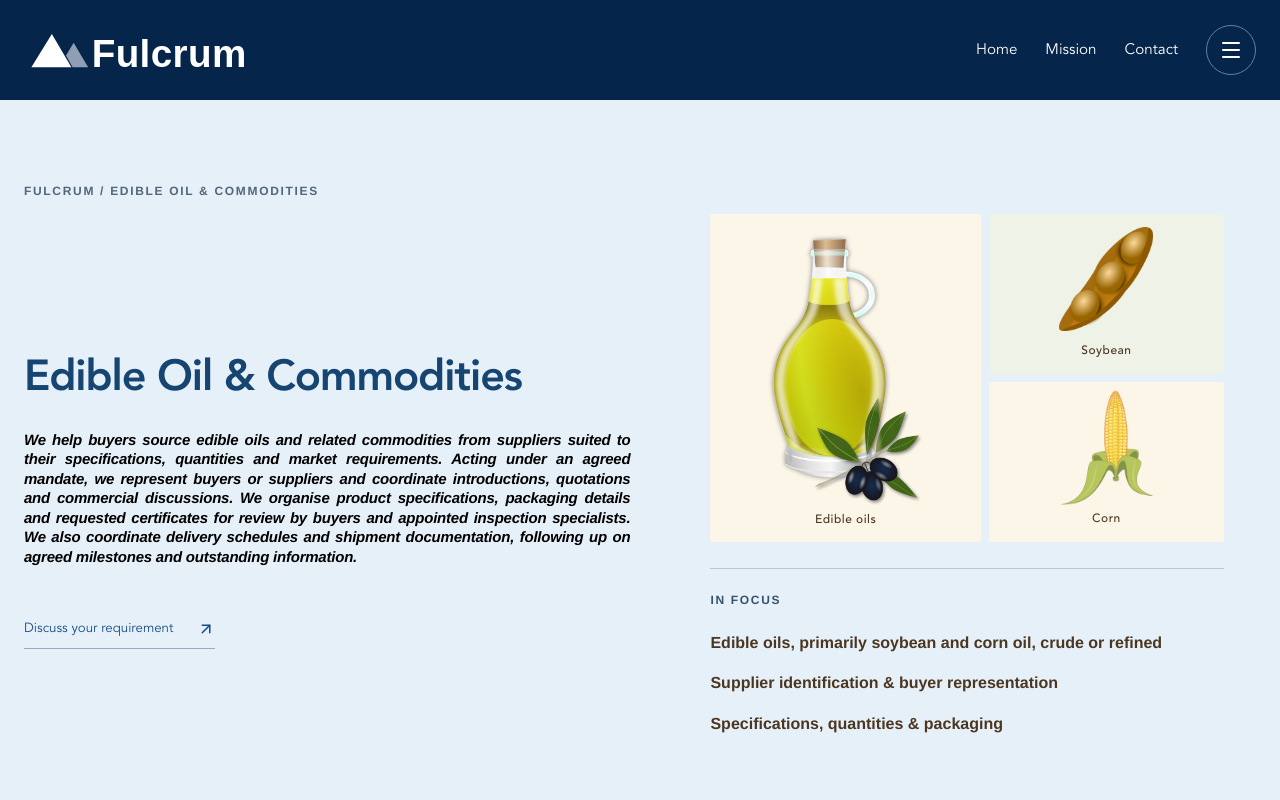
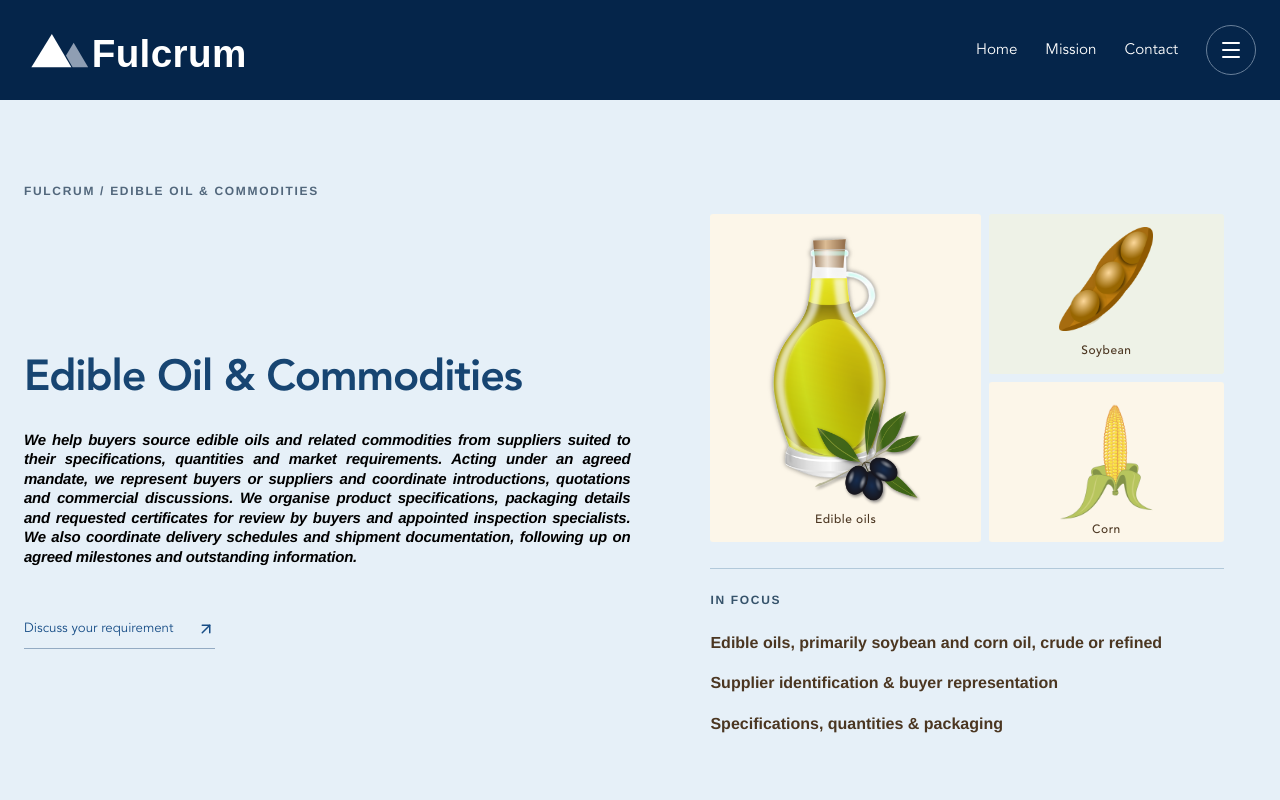
Before and after one commit to ayazkhan27/fulcrum-site, a Next.js app: page /sectors/commodities in a window 1280 px wide. Shown: the top 800 px of the page. Built offline with nearby package versions, Linux system fonts and the light colour scheme.

Commit message:
Vertically centre corn image with equal surrounding space

```diff
--- a/app/sectors/[slug]/sectors.css
+++ b/app/sectors/[slug]/sectors.css
@@ -212,6 +212,7 @@
 
 .edible-oil-corn {
   background: #fcf6e9;
+  position: relative;
 }
 
 .edible-oil-visual figcaption {
@@ -238,8 +239,18 @@
 }
 
 .edible-oil-corn img {
-  transform: translateY(6px) scale(1.1);
-  transform-origin: center bottom;
+  position: absolute;
+  top: 50%;
+  left: 50%;
+  width: calc(100% - 32px);
+  transform: translate(-50%, -50%) scale(1.1);
+  transform-origin: center;
+}
+
+.edible-oil-corn figcaption {
+  position: absolute;
+  bottom: 2px;
+  margin-top: 0;
 }
 
 @media (max-width: 700px) {
```
